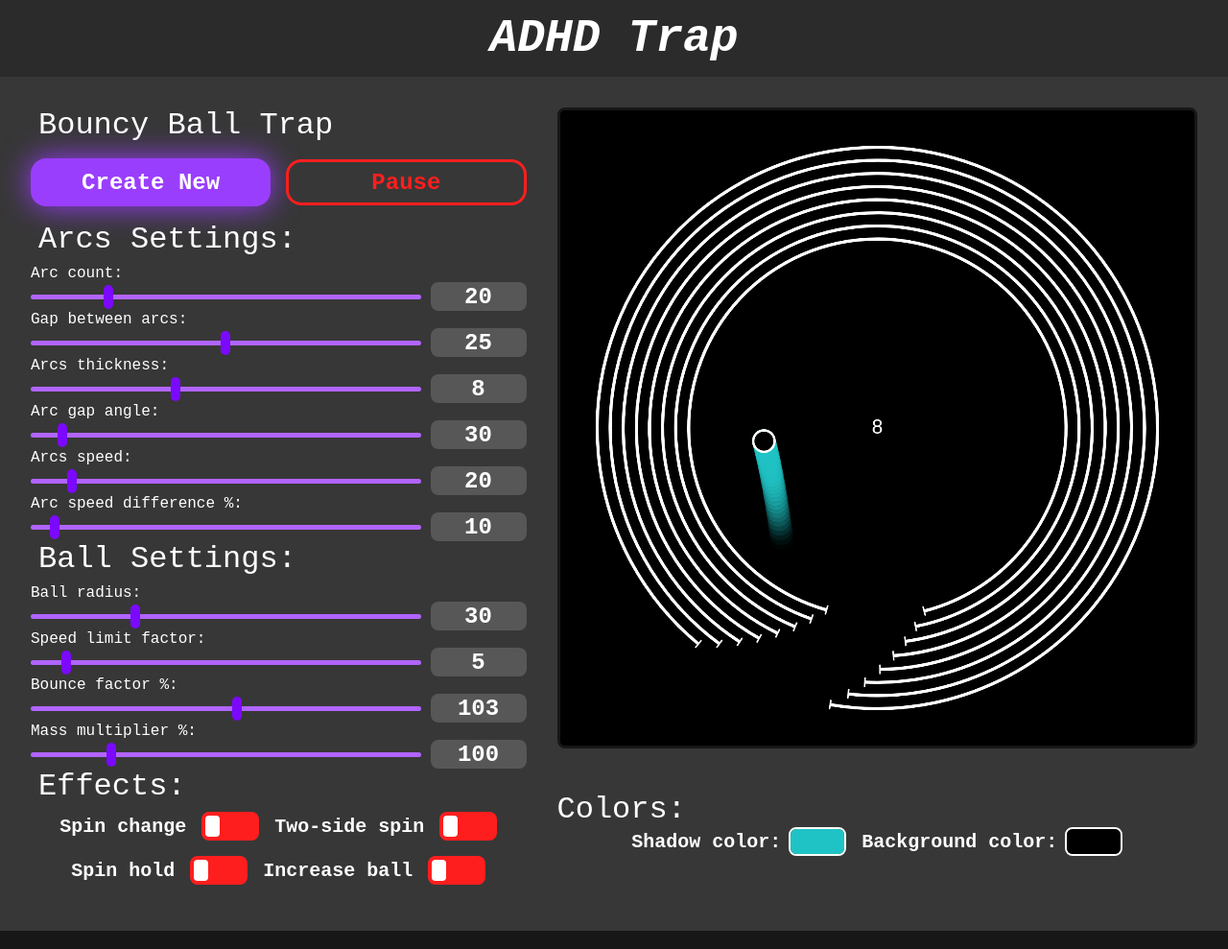
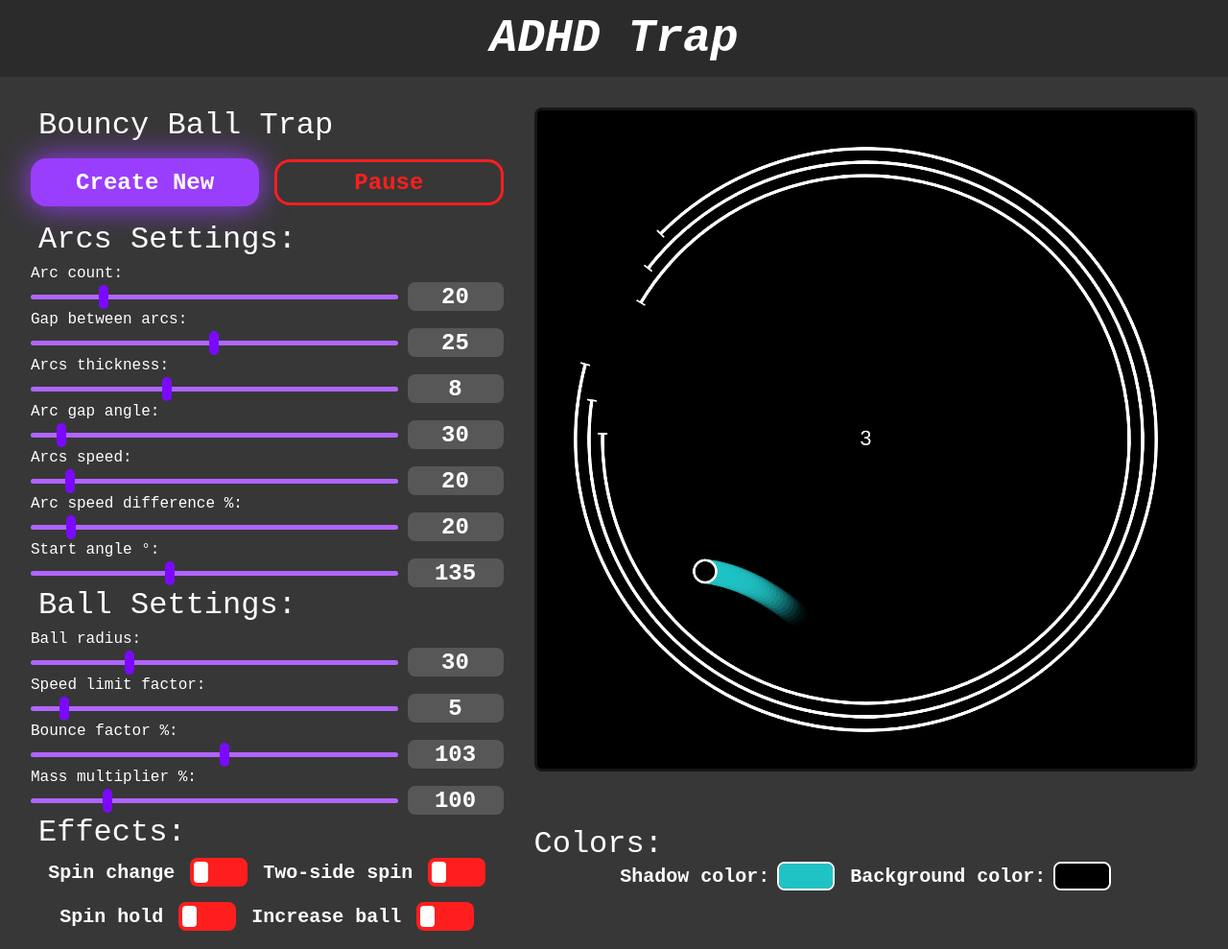
Before and after one commit to Zabrafax/adhd-trap, a plain HTML site: page index.html in a window 1280 px wide. Shown: the top 989 px of the page at 96% size. Drawn offline with Linux system fonts and the light colour scheme.

Commit message:
start angle added

```diff
--- a/css/style.css
+++ b/css/style.css
@@ -271,6 +271,13 @@ footer p:first-of-type {
         flex-direction: column;
     }
 
+    .colors__container {
+        width: 100%;
+        height: fit-content;
+
+        order: 3;
+    }
+
     .settings__container {
         width: 100%;
         height: fit-content;
@@ -287,11 +294,4 @@ footer p:first-of-type {
 
         order: 1;
     }
-
-    .color__container {
-        width: 100%;
-        height: fit-content;
-
-        order: 3;
-    }
 }
--- a/index.html
+++ b/index.html
@@ -81,12 +81,23 @@
                     <div class="slider__container">
                         <label for="slider10" class="settings__slider__label">Arc speed difference %:</label>
                         <div class="slider__wrapper violet-theme">
-                            <input type="range" id="slider10" class="settings__slider" min="0" max="200" step="1" value="10">
+                            <input type="range" id="slider10" class="settings__slider" min="0" max="200" step="1" value="20">
                             <input type="number" id="input10" class="settings__slider__input">
                         </div>
                     </div>
                 </div>
 
+                <div class="settings__element">
+                    <div class="slider__container">
+                        <label for="slider11" class="settings__slider__label">Start angle °:</label>
+                        <div class="slider__wrapper violet-theme">
+                            <input type="range" id="slider11" class="settings__slider" min="0" max="360" step="1" value="135">
+                            <input type="number" id="input11" class="settings__slider__input">
+                        </div>
+                    </div>
+                </div>
+
+                <!-- Ball -->
                 <h1 class="settings__label">Ball Settings:</h1>
                 <div class="settings__element">
                     <div class="slider__container">
--- a/js/game/arc.js
+++ b/js/game/arc.js
@@ -1,18 +1,18 @@
 export class Arc {
-    constructor(centerY, centerX, radius, gapAngle, rotationSpeed, arcThickness) {
+    constructor(centerY, centerX, radius, gapAngle, rotationSpeed, arcThickness, angle) {
         this.centerX = centerX;
         this.centerY = centerY;
         this.radius = radius;
-        this.gapAngle = gapAngle;
+        this.gapAngle = gapAngle * Math.PI / 180;
         this.rotationSpeed = rotationSpeed;
         this.holdSpeed = rotationSpeed;
         this.arcThickness = arcThickness;
-        this.angle = 0;
+        this.angle = (angle - 90 - gapAngle / 2) * (Math.PI / 180);
     }
 
     isInGap(angle) {
         let startGap = this.angle;
-        let endGap = this.angle + this.gapAngle * Math.PI / 180;
+        let endGap = this.angle + this.gapAngle;
 
         // console.log("angle: " + angle);
         // console.log("startGap: " + startGap);
@@ -57,14 +57,14 @@ export class Arc {
 
     draw(ctx) {
         ctx.beginPath();
-        ctx.arc(this.centerX, this.centerY, this.radius, this.angle + this.gapAngle * Math.PI / 180,
+        ctx.arc(this.centerX, this.centerY, this.radius, this.angle + this.gapAngle,
             this.angle);
         ctx.strokeStyle = "white";
         ctx.lineWidth = this.arcThickness;
         ctx.stroke();
         ctx.closePath();
 
-        this.drawTick(ctx, this.angle + this.gapAngle * Math.PI / 180);
+        this.drawTick(ctx, this.angle + this.gapAngle);
         this.drawTick(ctx, this.angle);
 
         this.angle += this.rotationSpeed;
--- a/js/game/game.js
+++ b/js/game/game.js
@@ -62,7 +62,7 @@ export class Game {
         this.increaseBall = increaseBall;
     }
 
-    newGame(numArcs, arcGap, arcThickness, gapAngle, arcSpeed, ballRadius, deltaLimit, bounceFactor, massMultiplier, arcSpeedDiff) {
+    newGame(numArcs, arcGap, arcThickness, gapAngle, arcSpeed, ballRadius, deltaLimit, bounceFactor, massMultiplier, arcSpeedDiff, startAngle) {
         //arcs
         this.numArcs = numArcs;
         this.arcGap = arcGap;
@@ -70,6 +70,7 @@ export class Game {
         this.gapAngle = gapAngle;
         this.arcSpeed = arcSpeed;
         this.arcSpeedDiff = arcSpeedDiff;
+        this.startAngle = startAngle;
 
         //ball
         this.ballRadius = ballRadius;
@@ -89,7 +90,7 @@ export class Game {
                 }
             }
             this.newArc = new Arc(this.centerY, this.centerX, this.radius + i * (this.arcGap + this.arcThickness),
-                this.gapAngle, this.rotationSpeed, this.arcThickness);
+                this.gapAngle, this.rotationSpeed, this.arcThickness, this.startAngle);
             if(this.spinOnPass) {
                 if(i !== 0) {
                     this.newArc.holdSpin();
--- a/js/script.js
+++ b/js/script.js
@@ -49,6 +49,7 @@ let arcThickness = {value: null};
 let gapAngle = {value: null};
 let arcSpeed = {value: null};
 let arcSpeedDiff = {value: null};
+let startAngle = {value: null};
 
 let ballRadius = {value: null};
 let deltaLimit = {value: null};
@@ -62,6 +63,7 @@ initializeSlider('slider3', 'input3', arcThickness);
 initializeSlider('slider4', 'input4', gapAngle);
 initializeSlider('slider5', 'input5', arcSpeed);
 initializeSlider('slider10', 'input10', arcSpeedDiff);
+initializeSlider('slider11', 'input11', startAngle);
 
 initializeSlider('slider6', 'input6', ballRadius);
 initializeSlider('slider7', 'input7', deltaLimit);
@@ -132,7 +134,8 @@ function initializeGame() {
         deltaLimit.value / 1000,
         bounceFactor.value / 100,
         massMultiplier.value / 1000000 * 0.8,
-        arcSpeedDiff.value / 100
+        arcSpeedDiff.value / 100,
+        startAngle.value / 1
     );
 }
 
```
